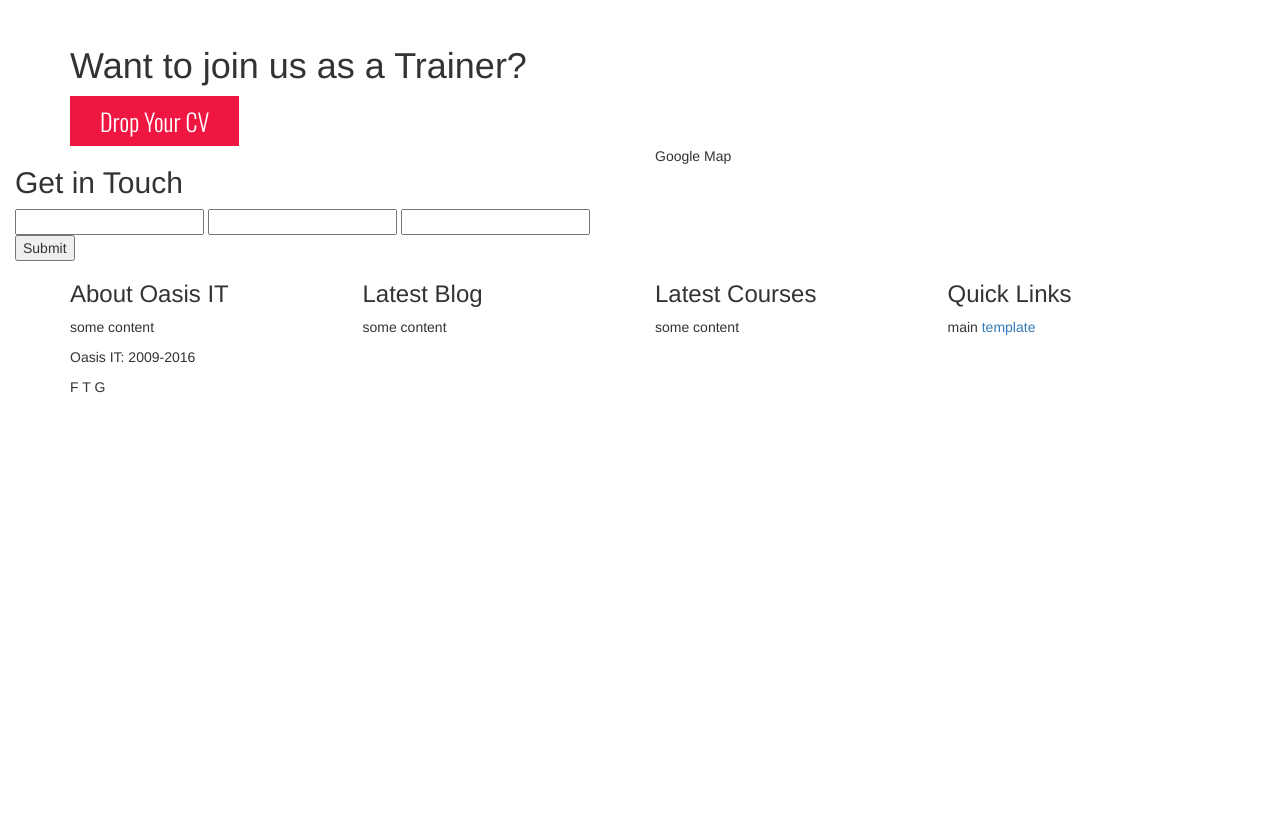
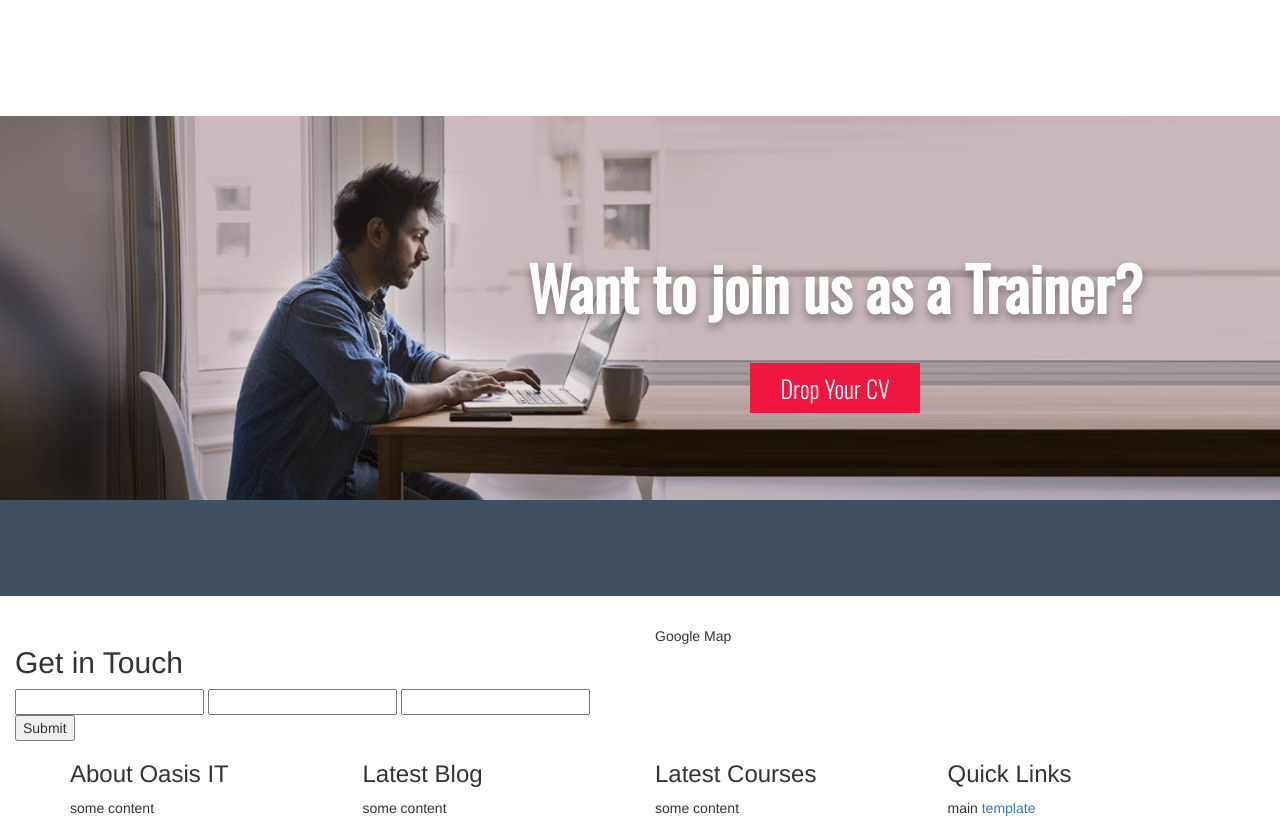
Before and after one commit to mobarakali/oct_site, a plain HTML site: page index.html in a window 1280 px wide. Shown: the part 5079-5902 px from the top of the page. Before the commit the page ends 5486 px from the top, so only its background shows below. Drawn offline with nearby package versions, Linux system fonts and the light colour scheme.

Commit message:
adding ad-trainer

```diff
--- a/css/main.css
+++ b/css/main.css
@@ -365,6 +365,10 @@ TODO: fix the color in the li.active }
     left: -20px;
 }
 
+#instructors .outer-box:hover .inner-box {
+    background-color: #cfe0e9;
+}
+
 #instructors .info-box {
     color: red;
     position: absolute;
@@ -397,6 +401,34 @@ TODO: fix the color in the li.active }
     margin-right: 5px;
 }
 
+#ad-trainer {
+    margin: 90px auto 30px;
+    background: rgba(63, 80, 98, 1);
+    background-image: url(../images/become_an_instructor.jpg);
+    background-position: right top;
+    background-repeat: no-repeat;
+    background-size: contain;
+    height: 480px;
+    padding-top: 0px;
+    padding-bottom: 90px;
+    color: #fff;
+    text-align: center;
+}
+
+#ad-trainer p.h1 {
+    font-family: 'Oswald', sans-serif;
+    font-weight: bold;
+    font-size: 60px;
+    text-shadow: 0px 5px 10px rgba(1, 1, 1, 0.35);
+    color: #fff;
+    line-height: 1.2;
+    margin: 135px auto 40px;
+}
+
+.temp {
+    background: #956;
+}
+
 
 /* colors ************************
 #000 - text color
--- a/index.html
+++ b/index.html
@@ -338,7 +338,7 @@
     <div id="ad-trainer" class="advertisement container-fluid">
         <div class="container">
             <div class="row">
-                <div class="col-md-6">
+                <div class="col-md-8 col-md-offset-4">
                     <p class="h1">Want to join us as a Trainer?</p>
                     <button class="btn-lg btn-cta">Drop Your CV</button>
                 </div>
```
